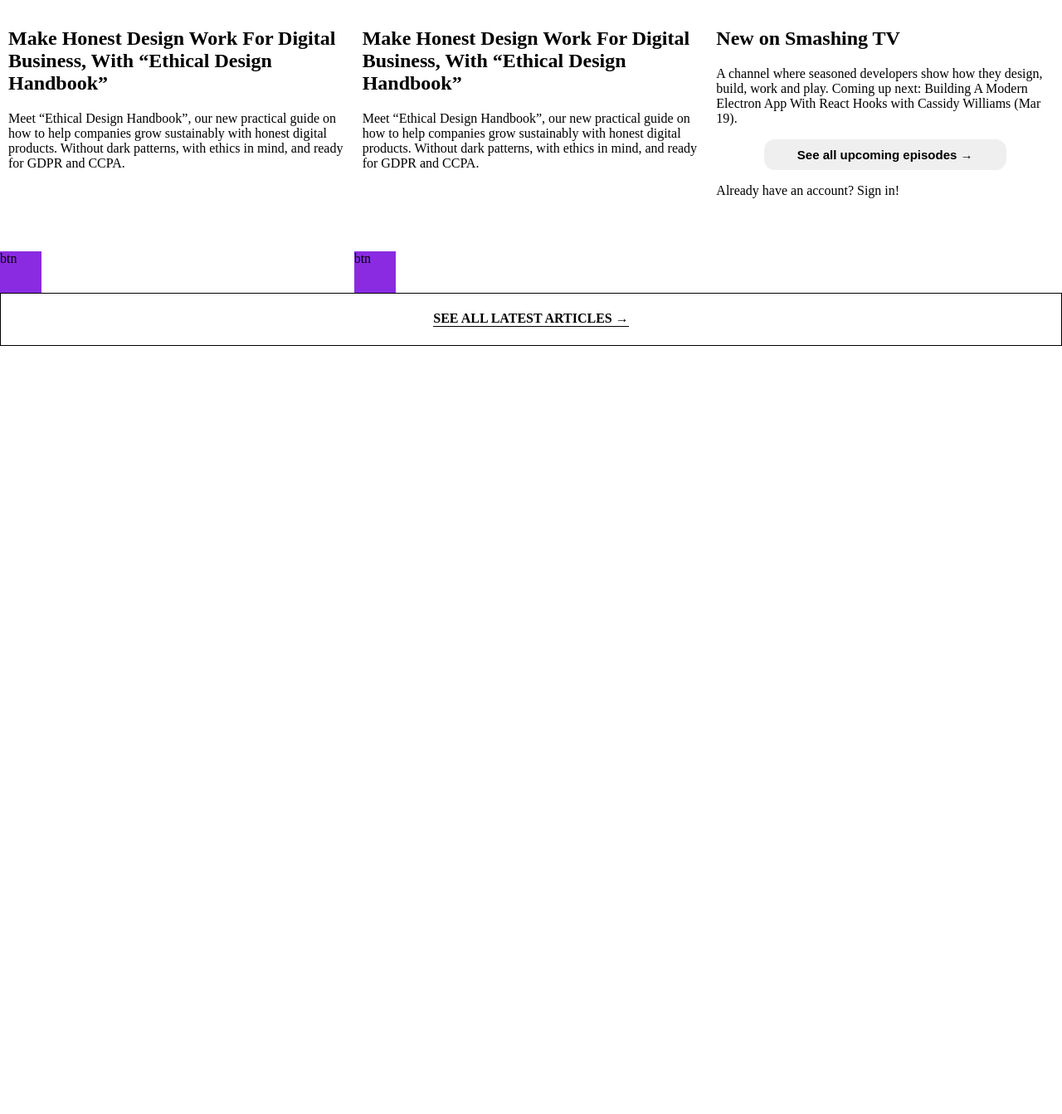
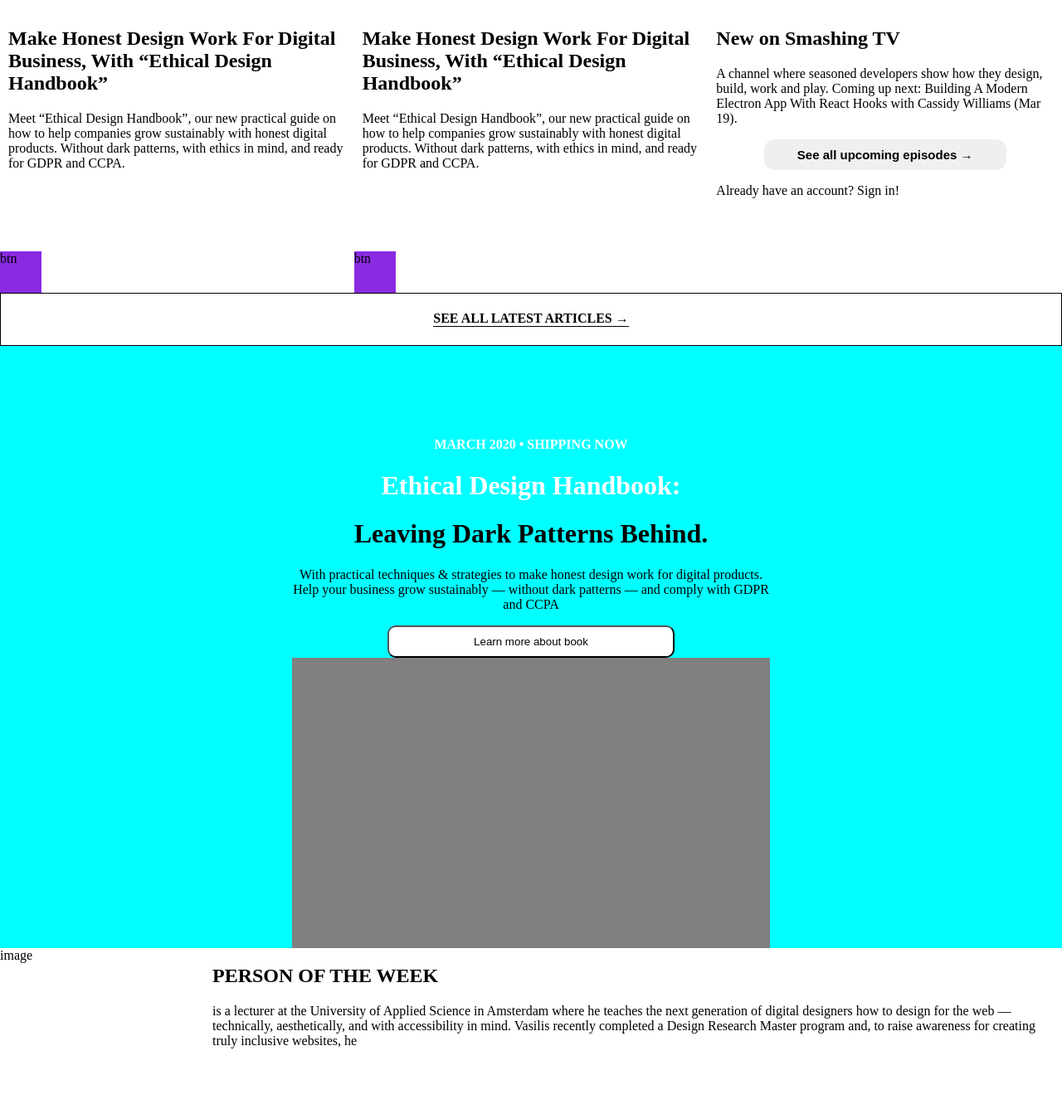
Before and after one commit to abrormukimov/design-teardown, a website: page index.html in a window 1280 px wide. Shown: the part 2021-3364 px from the top of the page at 83% size. Before the commit the page ends 2438 px from the top, so only its background shows below. Drawn offline with Linux system fonts and the light colour scheme.

Commit message:
add ethic design and comm links

```diff
--- a/index.html
+++ b/index.html
@@ -97,6 +97,26 @@
   <div class="other-articles">
     <h4>SEE ALL LATEST ARTICLES →</h4>
   </div>
+
+  <div class="eth-design">
+    <div class="eth-ctn">
+      <h4 class="white-text">MARCH 2020 • SHIPPING NOW</h4>
+      <h1 class="white-text">Ethical Design Handbook:</h1>
+      <h1>Leaving Dark Patterns Behind.</h1>
+      <p>With practical techniques & strategies to make honest design work for digital products. Help your business grow sustainably — without dark patterns — and comply with GDPR and CCPA</p>
+      <button> Learn more about book</button>
+      <div class="design-img"> </div>
+    </div>
+  </div>
+
+  <div class="community-links">
+    <div class="community-img"> image </div>
+    <div class="community-text">
+      <h2>PERSON OF THE WEEK</h2>
+      <p>  is a lecturer at the University of Applied Science in Amsterdam where he teaches the next generation of digital designers how to design for the web — technically, aesthetically, and with accessibility in mind. Vasilis recently completed a Design Research Master program and, to raise awareness for creating truly inclusive websites, he  </p>
+    </div>
+  </div>
+
   </main>
 </body>
 </html>
--- a/style.css
+++ b/style.css
@@ -130,3 +130,50 @@
 .other-articles > h4 {
   border-bottom: 1px solid black;
 }
+
+.eth-design{
+  width: 100%;
+  height: 100%;
+  text-align: center;
+  background-color: cyan;
+}
+
+.eth-ctn {
+  padding-top: 7%;
+  width: 45%;
+  margin: 0 auto;
+}
+
+.eth-ctn > button{
+  background: transparent;
+  background-color: white;
+  width: 60%;
+  padding: 10px;
+  border-radius: 10px;
+}
+
+.white-text {
+  color: white;
+}
+
+.design-img {
+  min-width: 80%;
+  min-height: 350px;
+  background-color: gray;
+}
+
+.community-links{
+  display: flex;
+
+}
+
+.community-img {
+  width: 20%;
+  display: inline-block;
+  min-height: 200px;
+}
+
+.community-text {
+  width: 80%;
+  display: inline-block;
+}
```
